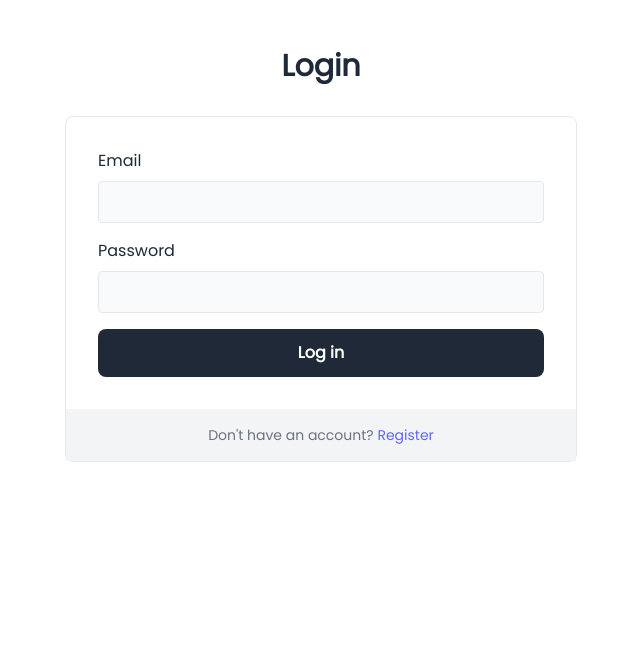
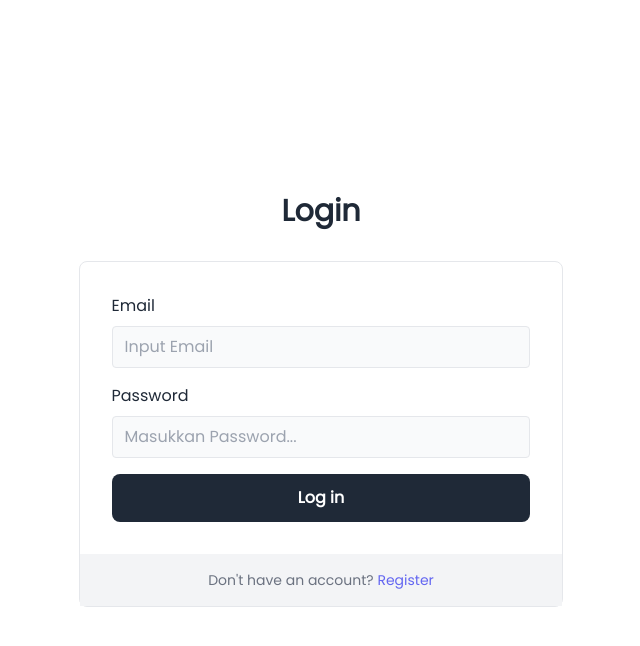
Before and after one commit to tianreformis/ecommerce-nextjs-staging, a Next.js app: page /auth/login in a window 1280 px wide. Shown: the top 646 px of the page, without its empty margins (319-959 px from the left). Built offline with nearby package versions, Linux system fonts and the light colour scheme.

Commit message:
adding error messagge

```diff
--- a/src/components/view/auth/Login/index.tsx
+++ b/src/components/view/auth/Login/index.tsx
@@ -8,7 +8,7 @@ const LoginView = () => {
 
 
     const { push, query } = useRouter();
-    const callbackUrl: string = ` ${query.callbackUrl} ` || '/';
+    const callbackUrl: any = query.callbackUrl || '/auth/register';
     const handleSubmit = async (event: FormEvent<HTMLFormElement>) => {
         event.preventDefault();
         setIsLoading(true);
@@ -28,7 +28,7 @@ const LoginView = () => {
                 push(callbackUrl);
             } else {
                 setIsLoading(false);
-                setError("Email and Passwrod Incoocredt");
+                setError("Email dan Password Salah...");
             }
         }
         catch (error) {
@@ -40,34 +40,50 @@ const LoginView = () => {
 
 
     return (
+        <div className="flex flex-row h-screen w-screen justify-center items-center">
             <div className="bg-white py-6 sm:py-8 lg:py-12">
                 <div className="mx-auto max-w-screen-2xl px-4 md:px-8">
                     <h2 className="mb-4 text-center text-2xl font-bold text-gray-800 md:mb-8 lg:text-3xl">Login</h2>
 
-            <form className="mx-auto max-w-lg rounded-lg border">
+                    <form className="mx-auto max-w-lg rounded-lg border" onSubmit={handleSubmit}>
                         <div className="flex flex-col gap-4 p-4 md:p-8">
                             <div>
                                 <label htmlFor="email" className="mb-2 inline-block text-sm text-gray-800 sm:text-base">Email</label>
-                        <input name="email" className="w-full rounded border bg-gray-50 px-3 py-2 text-gray-800 outline-none ring-indigo-300 transition duration-100 focus:ring" />
+                                <input className="w-full rounded border bg-gray-50 px-3 py-2 text-gray-800 outline-none ring-indigo-300 transition duration-100 focus:ring"
+                                    name="email"
+                                    id="email"
+                                    type="email"
+                                    placeholder="Input Email"
+                                />
                             </div>
 
                             <div>
                                 <label htmlFor="password" className="mb-2 inline-block text-sm text-gray-800 sm:text-base">Password</label>
-                        <input name="password" className="w-full rounded border bg-gray-50 px-3 py-2 text-gray-800 outline-none ring-indigo-300 transition duration-100 focus:ring" />
+                                <input className="w-full rounded border bg-gray-50 px-3 py-2 text-gray-800 outline-none ring-indigo-300 transition duration-100 focus:ring"
+                                    type="password"
+                                    id="password"
+                                    placeholder="Masukkan Password..."
+                                    name="password"
+                                />
                             </div>
 
-                    <button className="block rounded-lg bg-gray-800 px-8 py-3 text-center text-sm font-semibold text-white outline-none ring-gray-300 transition duration-100 hover:bg-gray-700 focus-visible:ring active:bg-gray-600 md:text-base">Log in</button>
+                            <button className="block rounded-lg bg-gray-800 px-8 py-3 text-center text-sm font-semibold text-white outline-none ring-gray-300 transition duration-100 hover:bg-gray-700 focus-visible:ring active:bg-gray-600 md:text-base"
+                                type="submit"
+
+                            >{isLoading ? "Loading..." : "Log in"}</button>
 
 
-
+                            {error && <p className="text-red-500">{error}</p>}
                         </div>
 
                         <div className="flex items-center justify-center bg-gray-100 p-4">
-                    <p className="text-center text-sm text-gray-500">Don{"'"}t have an account? <a href="#" className="text-indigo-500 transition duration-100 hover:text-indigo-600 active:text-indigo-700">Register</a></p>
+                            <p className="text-center text-sm text-gray-500">Don{"'"}t have an account? <Link href="/auth/register" className="text-indigo-500 transition duration-100 hover:text-indigo-600 active:text-indigo-700">Register</Link></p>
                         </div>
                     </form>
                 </div>
             </div>
+        </div>
+
     )
 
 }
```
Lines whose indentation alone changed are shown as unchanged.
